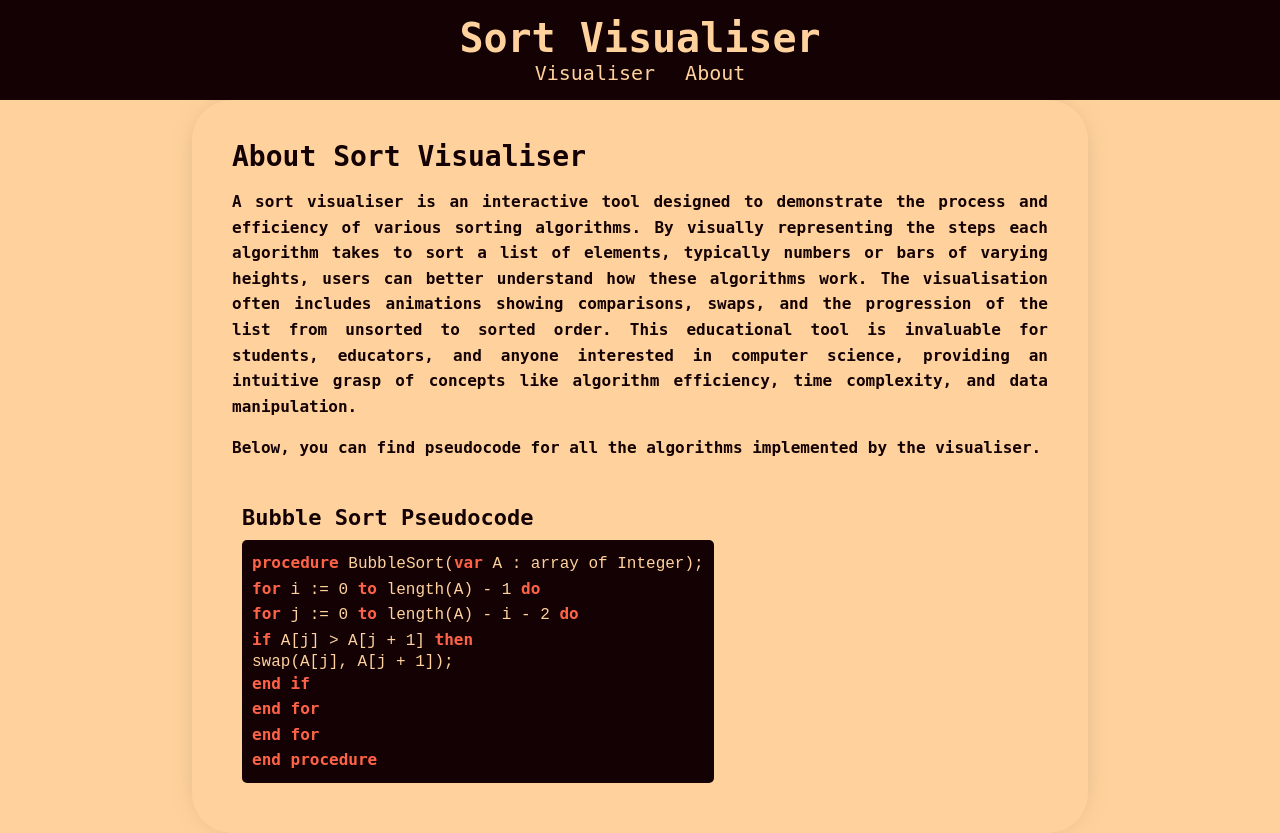
After one commit to tiberiu1204/sorting-visualiser-server, a web app: file about.html in a window 1280 px wide. The commit adds this page. Run offline with its HTML, style and script files only (its server is not run), Linux system fonts and the light colour scheme.

Commit message:
Added about page

```diff
--- /dev/null
+++ b/about.html
@@ -0,0 +1,63 @@
+<!doctype html>
+<html lang="en">
+
+<head>
+  <meta charset="UTF-8" />
+  <meta http-equiv="X-UA-Compatible" content="IE=edge" />
+  <meta name="viewport" content="width=device-width, initial-scale=1.0" />
+  <title>Sort Visualizer</title>
+  <link rel="stylesheet" href="css/styles.css" />
+</head>
+
+<body>
+  <div class="header-container">
+    <h1 class="project-title">Sort Visualiser</h1>
+    <nav class="navbar">
+      <a href="index.html" class="navlink">Visualiser</a>
+      <a href="about.html" class="navlink">About</a>
+    </nav>
+  </div>
+  <div class="main-container">
+    <div class="content-container">
+      <h1 class="title">About Sort Visualiser</h1>
+      <p>
+        A sort visualiser is an interactive tool designed to demonstrate the
+        process and efficiency of various sorting algorithms. By visually
+        representing the steps each algorithm takes to sort a list of
+        elements, typically numbers or bars of varying heights, users can
+        better understand how these algorithms work. The visualisation often
+        includes animations showing comparisons, swaps, and the progression of
+        the list from unsorted to sorted order. This educational tool is
+        invaluable for students, educators, and anyone interested in computer
+        science, providing an intuitive grasp of concepts like algorithm
+        efficiency, time complexity, and data manipulation.
+      </p>
+      <p>
+        Below, you can find pseudocode for all the algorithms implemented by
+        the visualiser.
+      </p>
+      <div class="pseudocode-container">
+        <h2 class="pseudocode-title">Bubble Sort Pseudocode</h2>
+        <div class="pseudocode">
+          <span class="keyword">procedure</span> BubbleSort(<span class="keyword">var</span>
+          A : array of Integer);<br />
+          <span class="keyword">for</span> i := 0
+          <span class="keyword">to</span> length(A) - 1
+          <span class="keyword">do</span><br />
+          <span class="keyword">for</span> j := 0
+          <span class="keyword">to</span> length(A) - i - 2
+          <span class="keyword">do</span><br />
+          <span class="keyword">if</span> A[j] > A[j + 1]
+          <span class="keyword">then</span><br />
+          swap(A[j], A[j + 1]);<br />
+          <span class="keyword">end if</span><br />
+          <span class="keyword">end for</span><br />
+          <span class="keyword">end for</span><br />
+          <span class="keyword">end procedure</span><br />
+        </div>
+      </div>
+    </div>
+  </div>
+</body>
+
+</html>
--- a/css/styles.css
+++ b/css/styles.css
@@ -1,21 +1,24 @@
 :root {
-    --header-height: 80px;
+  --header-height: 100px;
 }
 
 * {
   box-sizing: border-box;
+  font-family: monospace;
 }
 
-html, body {
+html,
+body {
   margin: 0;
   padding: 0;
   font-family: sans-serif;
 }
 
 .project-title {
-    font-size: 54px;
+  font-size: 40px;
   text-align: center;
-    color: #130103;
+  color: #ffd29d;
+  margin: 0;
 }
 
 .header-container {
@@ -25,6 +28,10 @@ html, body {
   top: 0;
   left: 0;
   background-color: #130103;
+  display: flex;
+  justify-content: center;
+  align-items: center;
+  flex-direction: column;
 }
 
 .main-container {
@@ -32,7 +39,7 @@ html, body {
   width: 100%;
   display: flex;
   flex-direction: column;
-    background-color: #FFD29D;
+  background-color: #ffd29d;
   justify-content: center;
   align-items: center;
 }
@@ -169,10 +177,36 @@ select.button {
   cursor: pointer;
 }
 
+.pseudocode-container {
+  background-color: #ffd29d;
+  padding: 10px;
+  border-radius: 5px;
+  width: fit-content;
+}
+
+.pseudocode-title {
+  color: #130103;
+  font-family: monospace;
+  font-size: 22px;
+  margin-bottom: 10px;
+}
+
+.pseudocode {
+  background-color: #130103;
+  color: #ffd29d;
+  padding: 10px;
+  border-radius: 5px;
+  font-family: "Courier New", Courier, monospace;
+}
+
+.pseudocode .keyword {
+  color: #ff6347;
+}
+
 .description-label {
   font-size: 1.4rem;
-    color: #FDE3C6;
-    margin-bottom: .2em;
+  color: #fde3c6;
+  margin-bottom: 0.2em;
 }
 
 @media (max-width: 684px) {
@@ -181,11 +215,54 @@ select.button {
     height: 100vh;
     gap: 0;
   }
+
   .viz-container {
     height: 100%;
     border-radius: 0;
   }
+
   .viz-options-container {
     border-radius: 0;
   }
 }
+
+.navbar {
+  display: flex;
+  gap: 30px;
+}
+
+.navlink {
+  text-decoration: none;
+  color: #ffd29d;
+  transition: all 400ms;
+  font-size: 20px;
+}
+
+.navlink:hover {
+  color: #fde3c6;
+}
+
+.content-container {
+  margin-top: var(--header-height);
+  width: 70%;
+  border-radius: 40px;
+  box-shadow: 1 1 1 1;
+  box-shadow: 0px 0px 36px -19px rgba(0, 0, 0, 0.4);
+  padding: 40px;
+  min-height: 80vh;
+}
+
+.title {
+  color: #130103;
+  margin: 0;
+  font-size: 28px;
+}
+
+p,
+span {
+  text-align: justify;
+  color: #130103;
+  font-weight: 600;
+  line-height: 1.6;
+  font-size: 16px;
+}
```
Also changed, not shown: other parts of css/styles.css (+16 -15 lines), index.html (+7 -1 lines). Lines whose indentation alone changed are shown as unchanged.
